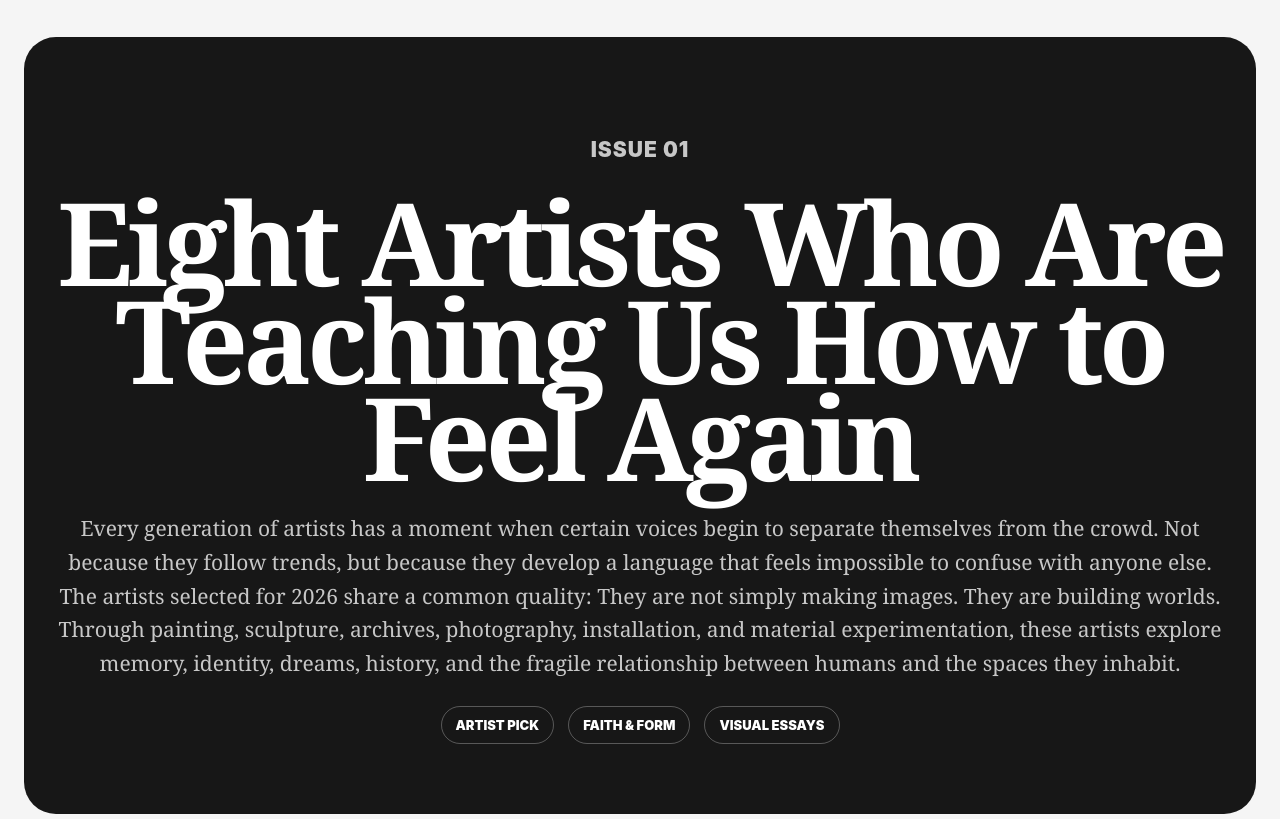
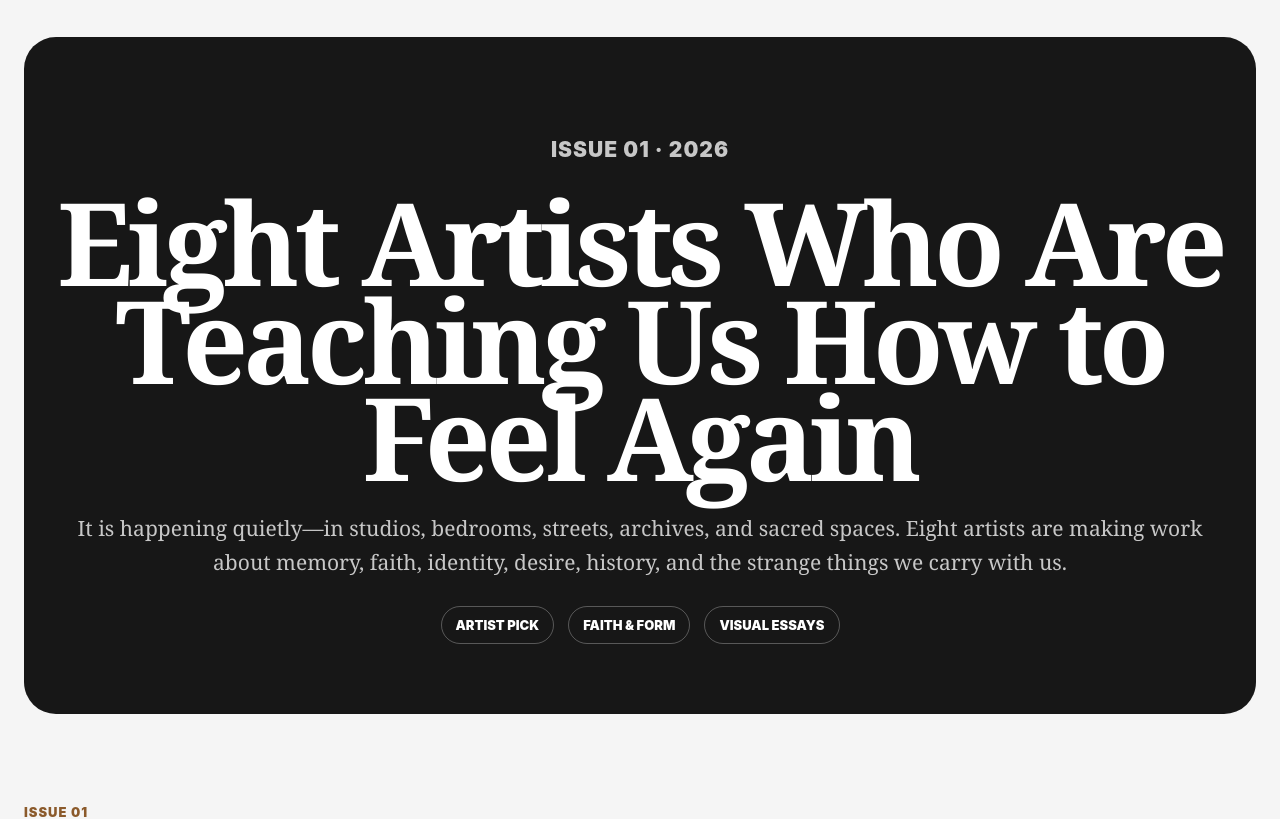
Before and after one commit to muhammedalimi/art-all-day-editorial, a React (Vite) app: page / in a window 1280 px wide. Shown: the part 2360-3179 px from the top of the page. Built offline with nearby package versions, Linux system fonts and the light colour scheme.

Commit message:
Update on Footer Note and Issue introduction

```diff
--- a/src/App.tsx
+++ b/src/App.tsx
@@ -273,15 +273,15 @@ function HomePage() {
       <Hero />
       <BenCowanPrelude />
       <IssueIntro />
+      <Departments />
       <SubscribeSection />
-      <Departments />
       <ArtistPick />
-      <BenCowanFeature />
+      {/* <BenCowanFeature /> */}
       {/* <WorksInView /> */}
-      <EditorsNote />
+      {/* <EditorsNote /> */}
       <ArticleSection />
       <ArtistArchive />
-      <SubmitSection />
+      {/* <SubmitSection /> */}
       <NextIssue />
 
       <Footer />
--- a/src/components/Footer.tsx
+++ b/src/components/Footer.tsx
@@ -28,10 +28,8 @@ function Footer() {
     <h3>An Ecosystem for Art</h3>
 
     <p>
-      Art All Day is an independent editorial platform for artists whose work
-      carries feeling, memory, pressure, faith, and visual truth. We publish
-      artist picks, visual essays, criticism, studio notes, and stories from the
-      edge of the studio, the street, and the spirit.
+     Art All Day is an independent editorial platform for artists,
+     exploring feeling, memory, faith, pressure, and visual truth through art and culture.
     </p>
 
     <div className="identityTags">
--- a/src/components/IssueIntro.tsx
+++ b/src/components/IssueIntro.tsx
@@ -38,20 +38,14 @@ import { Link } from 'react-router-dom'
 function IssueIntro() {
   return (
     <section id="issue" className="issueIntro">
-      <p className="sectionLabel">Issue 01</p>
+      <p className="sectionLabel">Issue 01 · 2026</p>
 
       <h2>Eight Artists Who Are Teaching Us How to Feel Again</h2>
 
       <p>
-        Every generation of artists has a moment when certain voices
-        begin to separate themselves from the crowd. Not because they
-        follow trends, but because they develop a language that feels
-        impossible to confuse with anyone else. The artists selected for
-        2026 share a common quality: They are not simply making images.
-        They are building worlds. Through painting, sculpture, archives,
-        photography, installation, and material experimentation, these
-        artists explore memory, identity, dreams, history, and the fragile
-        relationship between humans and the spaces they inhabit.
+        It is happening quietly—in studios, bedrooms, streets, archives, and sacred spaces.
+        Eight artists are making work about memory, faith, identity, desire, history, and the
+        strange things we carry with us.
       </p>
 
       <div className="issueMeta">
@@ -63,7 +57,6 @@ function IssueIntro() {
           Faith &amp; Form
         </Link>
 
-
         <Link to="/departments/exhibition-notes">
           Visual Essays
         </Link>
--- a/src/data/departments.ts
+++ b/src/data/departments.ts
@@ -11,24 +11,24 @@ import sara09 from '../assets/sara09.jpg';
 export const departments = [
 
 {
-  slug: 'artist-pick',
+ slug: 'artist-pick',
   number: '01',
   name: 'Artist Pick',
-  title: 'The Work Feels Loud Because the Feeling Was Loud',
-  subtitle: 'Artists building a clear visual language worth watching.',
+  title: 'Sara Anstis Paints the Strange Space Between Body and Dream',
+  subtitle: 'An artist turning bodies, nature, folklore, and imagination into strange psychological landscapes.',
   author: 'Mo Alimi',
   date: 'July 4, 2026',
-
   heroImage: sara01,
   imageAlt: 'Bath, soft pastel on paper, 39.5 x 38.1 cm, 2025',
 
 
-  paragraphs: [
-    'Artist Pick is where we pay attention to artists whose work feels immediate, alive, and impossible to ignore. These are not always the most polished artists in the room. Sometimes they are the ones whose work carries the most pressure, honesty, and visual urgency.',
-    'The best artist picks are not just chosen because the work looks good. They are chosen because something about the work stays with you. A repeated figure, a strange color choice, a rough edge, a spiritual tension, or a feeling that refuses to become quiet.',
-    'This department is interested in artists who are building a language. A style can be attractive, but a language has memory. It carries decisions, risks, mistakes, repetition, and growth.',
-    'The question is not only whether the artist has a recognizable look. The deeper question is whether the work can keep expanding without losing its emotional center.',
-  ],
+paragraphs: [
+  'Artist Pick is where we pay attention to artists whose work creates its own world. Sara Anstis makes paintings where bodies, animals, landscapes, folklore, and imagination seem to exist in the same unstable space.',
+  'Her work feels familiar and unfamiliar at once. Figures stretch, merge, hide, and reappear. Nature becomes psychological, and the ordinary begins to feel mythological.',
+  'What makes the work compelling is not simply its surreal imagery. It is the feeling underneath it—the sense that something personal, instinctive, and slightly unsettling is taking place beneath the surface.',
+  'Anstis reminds us that an artist does not need to explain a world for us to enter it. Sometimes the strongest work simply opens the door and lets the strange things in.',
+],
+
 },
   {
     slug: 'faith-and-form',
```
